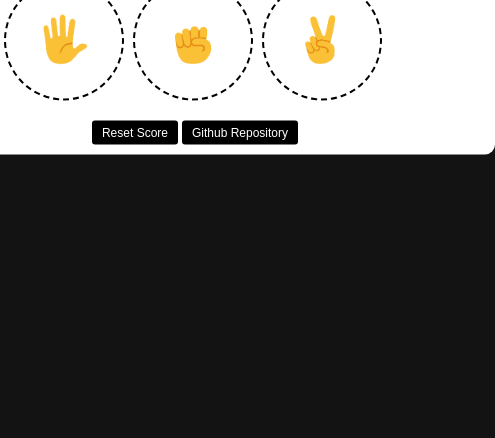
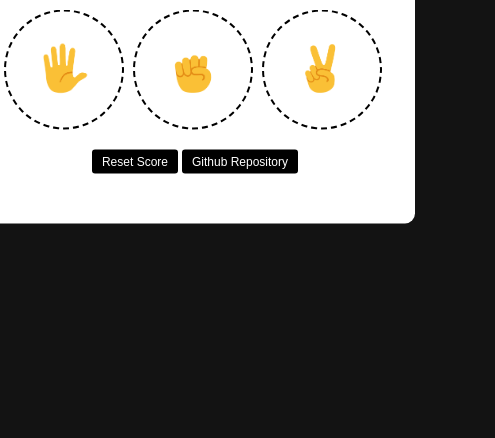
Before and after one commit to itsmeprinceyt/rock-paper-scissors, a plain HTML site: page index.html in a window 390 px wide. Shown: the part 406-844 px from the top of the page, 495 px wide, since content can reach past the window. Drawn offline with Linux system fonts and the light colour scheme.

Commit message:
Made Responsive

```diff
--- a/style.css
+++ b/style.css
@@ -76,3 +76,10 @@ a{
 a:visited{
     color: white;
 }
+
+@media (max-width: 786px){
+    .container{
+        padding: 40px 20px 40px 20px;
+        width: 400px;
+    }
+}
```
